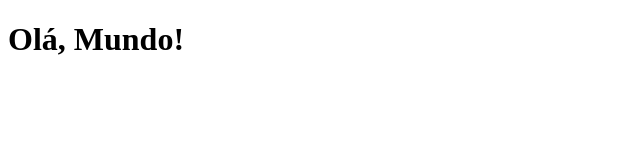
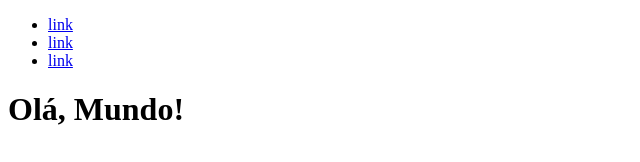
Before and after one commit to orsolon/pratica_github, a plain HTML site: page index.html in a window 1280 px wide. Shown: the whole page, without its empty margins (0-640 px from the left). Drawn offline with Linux system fonts and the light colour scheme.

Commit message:
adicionar nav

```diff
--- a/index.html
+++ b/index.html
@@ -7,6 +7,14 @@
     <title>Pratica Git</title>
 </head>
 <body>
+
+    <nav>
+        <Ul>
+            <li><a href="link.html">link</a></li>
+            <li><a href="link.html">link</a></li>
+            <li><a href="link.html">link</a></li>
+        </Ul>
+    </nav>
     <h1>Olá, Mundo!</h1>
 </body>
 </html>
```
